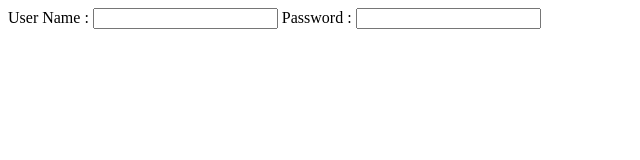
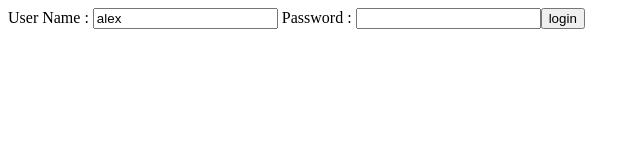
Before and after one commit to MuresanIA/Todo-App-Full-Stack-Angular, an Angular app: page / in a window 1280 px wide. Shown: the top 160 px of the page, without its empty margins (0-640 px from the left). Built offline with nearby package versions, Linux system fonts and the light colour scheme.

Commit message:
Implementation Login #4 added ngModel to username and password

```diff
--- a/src/app/app.module.ts
+++ b/src/app/app.module.ts
@@ -1,5 +1,6 @@
 import { BrowserModule } from '@angular/platform-browser';
 import { NgModule } from '@angular/core';
+import { FormsModule } from '@angular/forms';
 
 import { AppRoutingModule } from './app-routing.module';
 import { AppComponent } from './app.component';
@@ -14,7 +15,8 @@ import { LoginComponent } from './login/login.component';
   ],
   imports: [
     BrowserModule,
-    AppRoutingModule
+    AppRoutingModule,
+    FormsModule
   ],
   providers: [],
   bootstrap: [AppComponent]
--- a/src/app/login/login.component.html
+++ b/src/app/login/login.component.html
@@ -1,2 +1,4 @@
-User Name : <input type="text" name="username">
-Password : <input type="password" name="password">
+User Name : <input type="text" name="username" [(ngModel)]="username">
+Password : <input type="password" name="password" [(ngModel)]="password">
+
+<button (click)=handleLogin()>login</button>
--- a/src/app/login/login.component.ts
+++ b/src/app/login/login.component.ts
@@ -7,9 +7,16 @@ import { Component, OnInit } from '@angular/core';
 })
 export class LoginComponent implements OnInit {
 
+  username='alex'
+  password=''
+
   constructor() { }
 
   ngOnInit(): void {
   }
 
+  handleLogin(){
+    console.log(this.username);
+  }
+
 }
```
